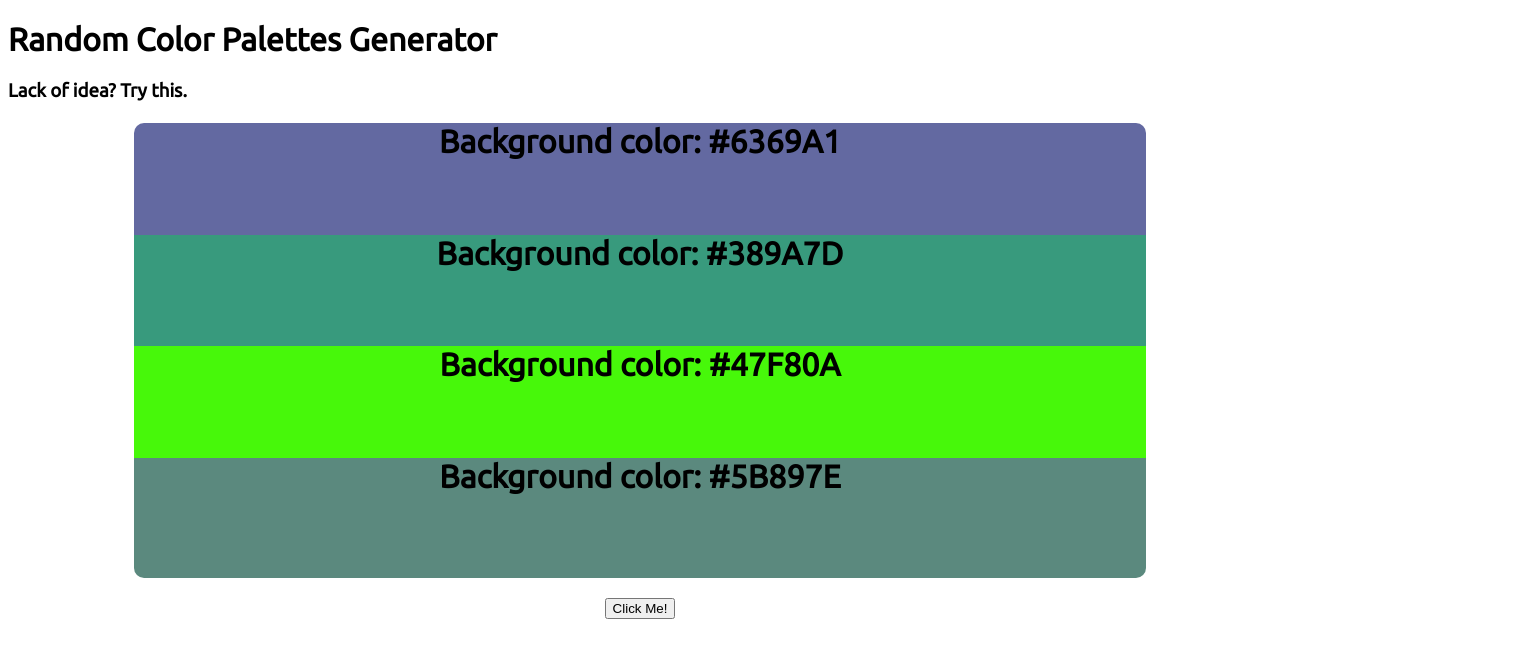
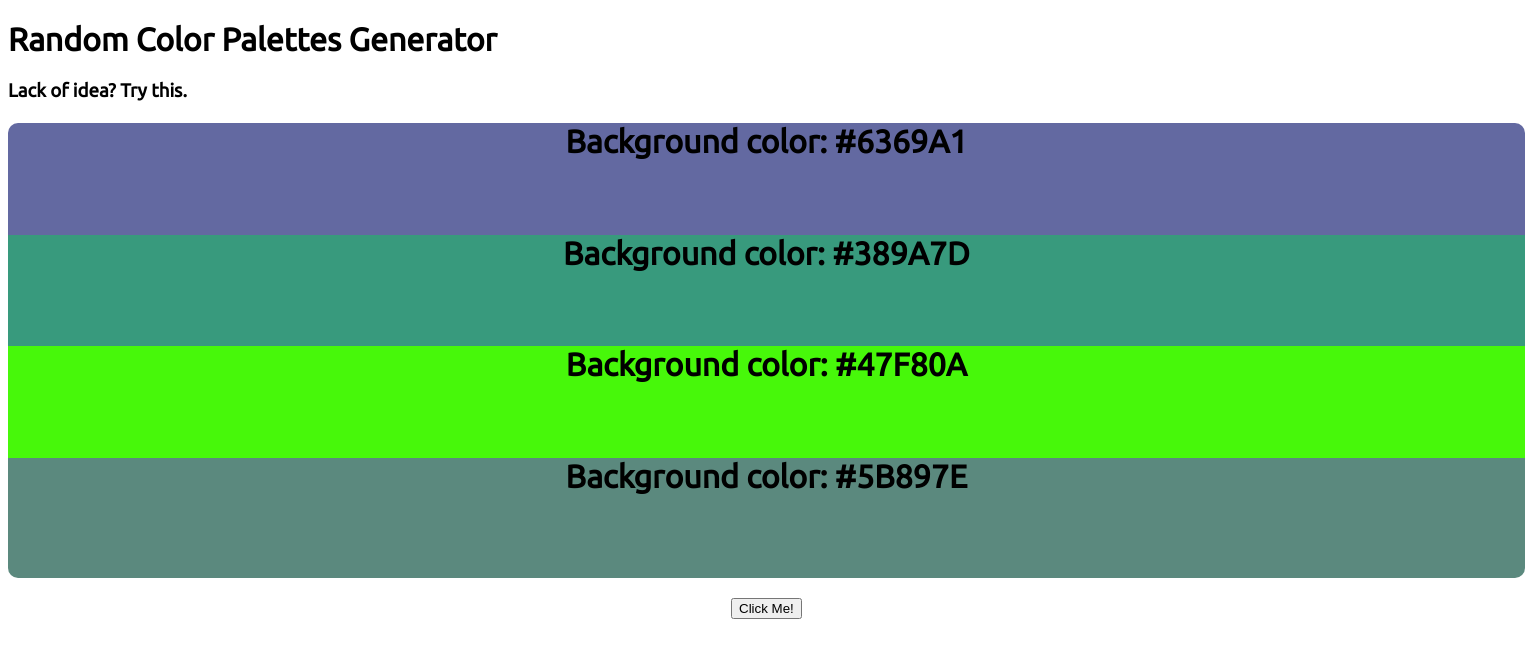
Before and after one commit to lefty93/palette, a website: page index.html in a window 1280 px wide. Shown: the whole page, 1525 px wide, since content can reach past the window. Drawn offline with Linux system fonts and the light colour scheme.

Commit message:
change the width to 120%

```diff
--- a/css/styles.css
+++ b/css/styles.css
@@ -59,6 +59,6 @@ body {
 
 @media (min-width: 300px) {
   .container, .container2, .container3, .container4, .container5 {
-    width: 80%
+    width: 120%
   }
 }
```
